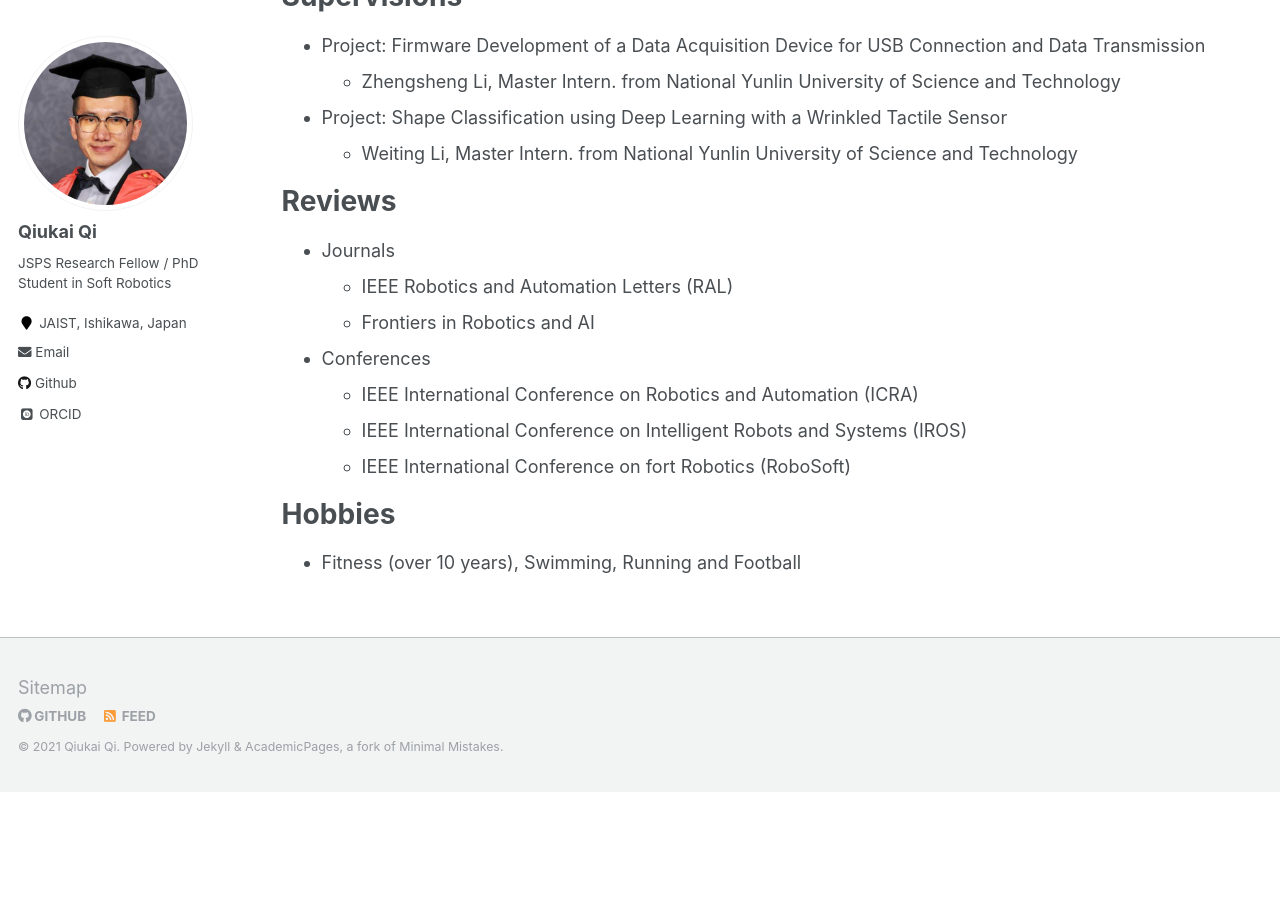
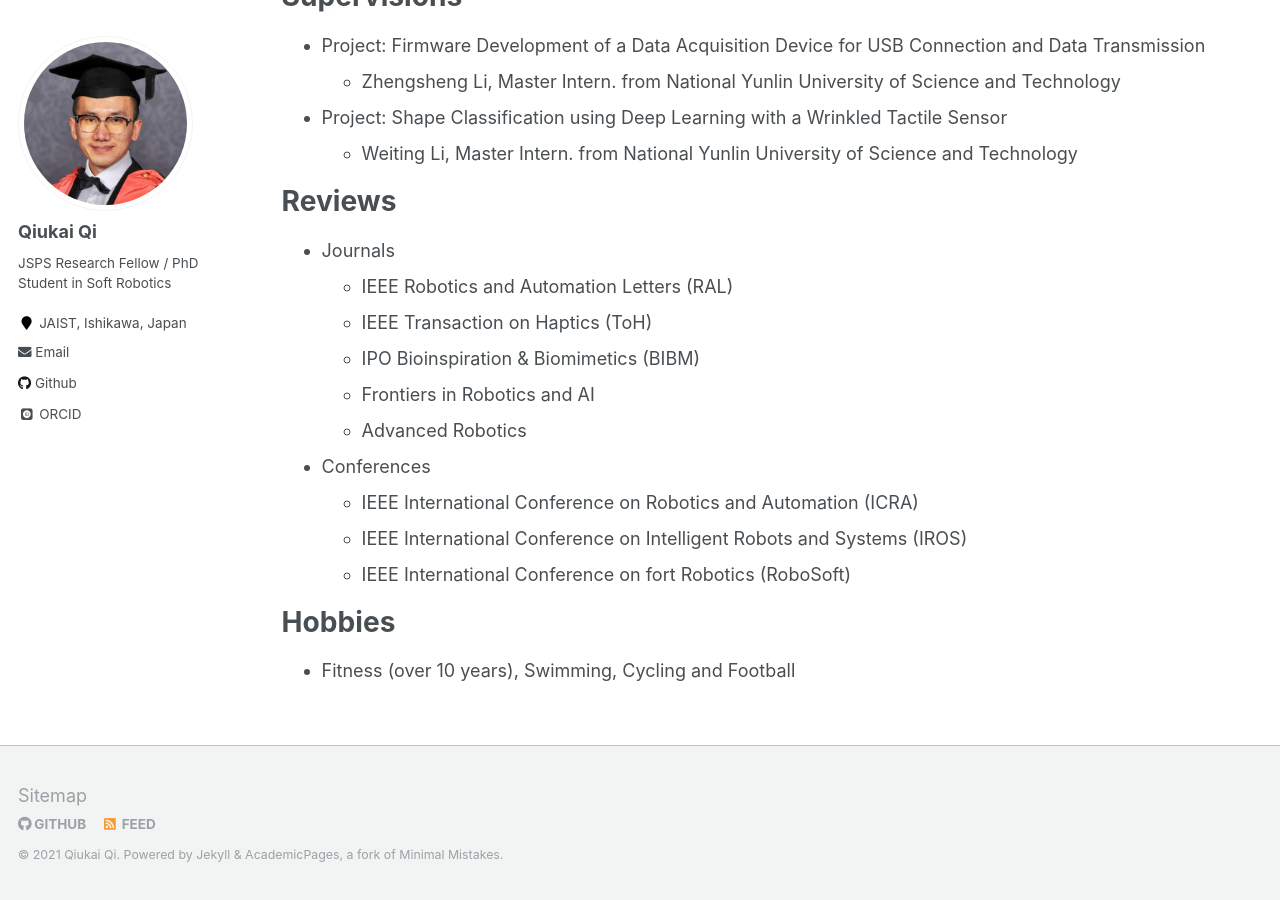
Before and after one commit to QiukaiQi/qiukaiqi.github.io, a Jekyll site: the page built from _pages/CV.md, in a window 1280 px wide and 900 px high, scrolled down 2383 px. Built offline with Jekyll 4.4.1, drawn with Linux system fonts in a browser that asks for light colours; some web fonts are replaced; before the commit the page ends 3175 px from its top, so only the background shows below that.

Commit message:
Update CV.md

```diff
--- a/_pages/CV.md
+++ b/_pages/CV.md
@@ -87,7 +87,10 @@ Reviews
 ======
 * Journals
   * IEEE Robotics and Automation Letters (RAL)
+  * IEEE Transaction on Haptics (ToH)
+  * IPO Bioinspiration & Biomimetics (BIBM)
   * Frontiers in Robotics and AI
+  * Advanced Robotics
 
 * Conferences
   * IEEE International Conference on Robotics and Automation (ICRA)
@@ -96,4 +99,4 @@ Reviews
 
 Hobbies
 ======
-* Fitness (over 10 years), Swimming, Running and Football
+* Fitness (over 10 years), Swimming, Cycling and Football
```
